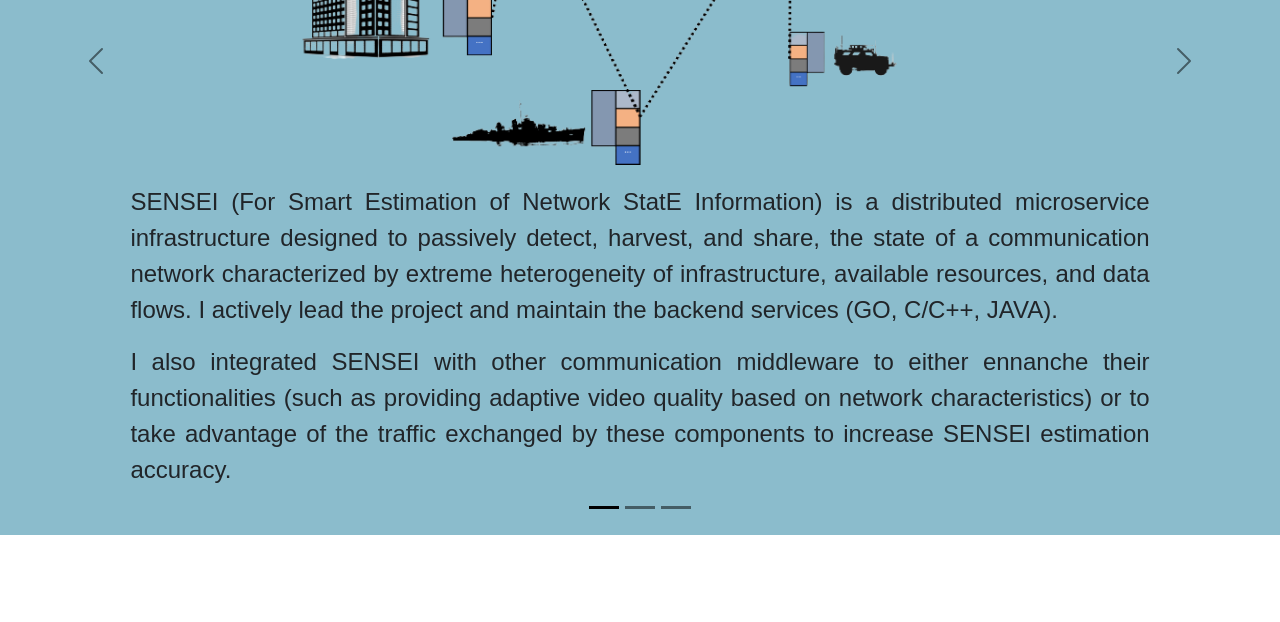
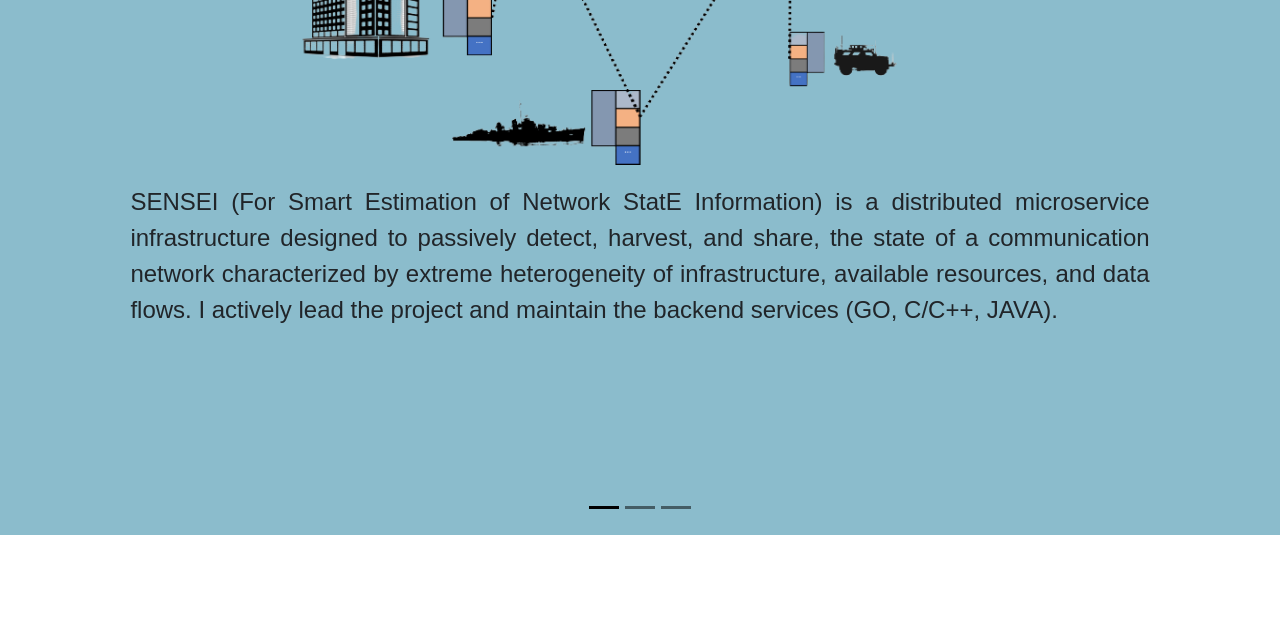
Before and after one commit to rFronteddu/cv, a plain HTML site: page index.html in a window 1280 px wide. Shown: the part 4299-4921 px from the top of the page. Drawn offline with nearby package versions, Linux system fonts and the light colour scheme.

Commit message:
shorten sensei pro

```diff
--- a/index.html
+++ b/index.html
@@ -250,13 +250,6 @@
                             infrastructure, available resources, and data flows. I actively lead the project
                             and maintain the backend services (GO, C/C++, JAVA).
                         </p>
-                        <p></p>
-                        <p class="project-text">
-                            I also integrated SENSEI with other communication middleware to either ennanche their
-                            functionalities (such as providing adaptive video quality based on network characteristics)
-                            or to take advantage of the traffic exchanged by these components to increase SENSEI
-                            estimation accuracy.
-                        </p>
                     </div>
                 </div>
 
```
